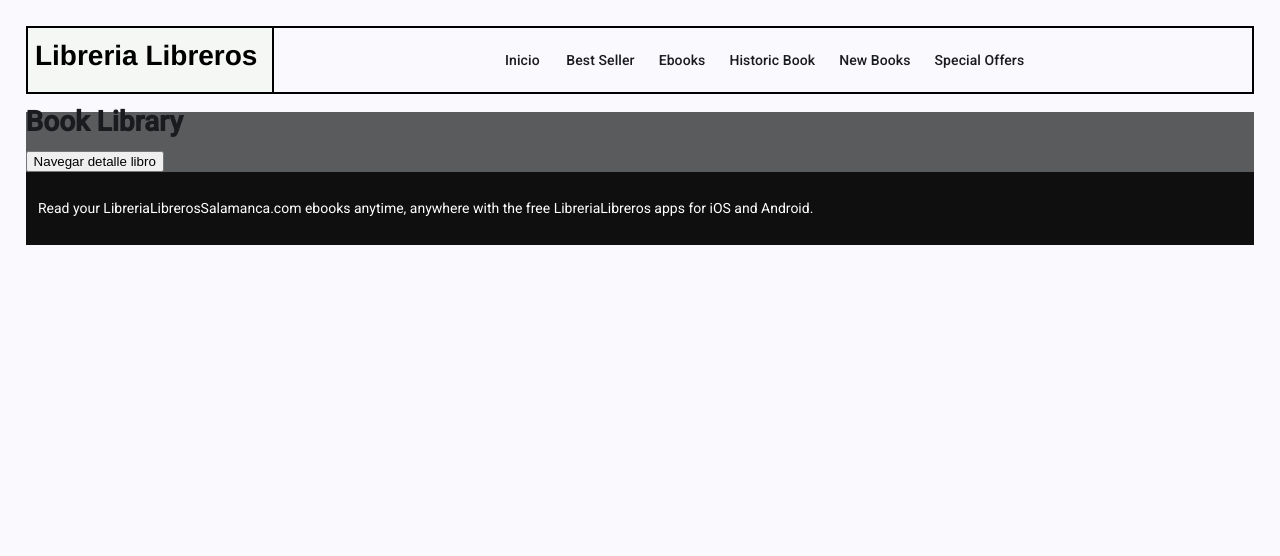
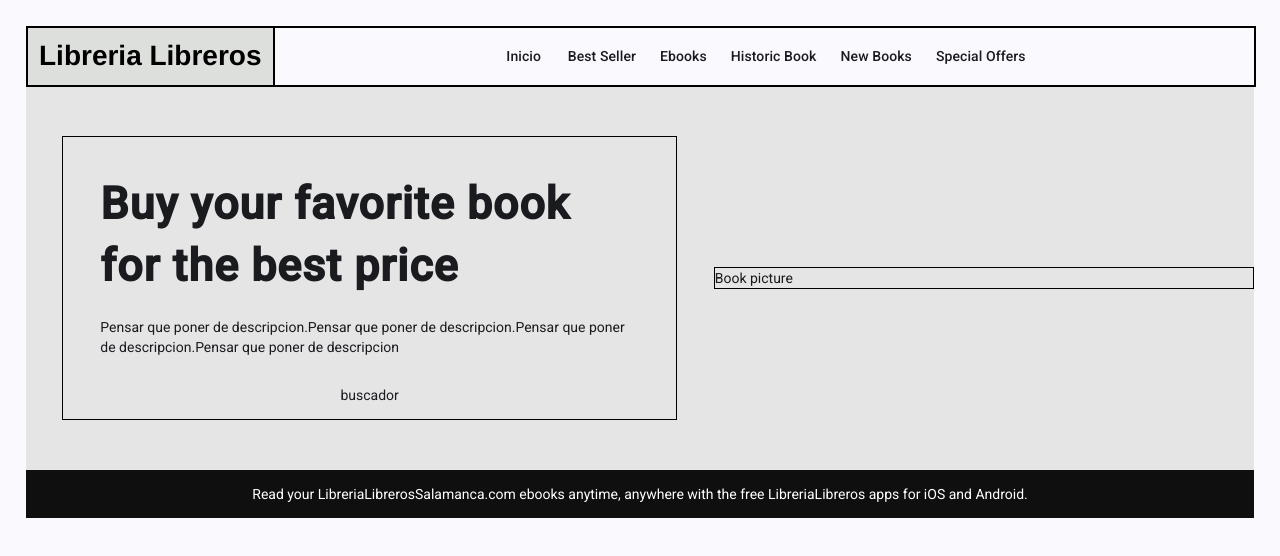
Before and after one commit to oscar1324/APP-BOOK-LIBRARY, an Angular app in the folder app-book-library/: page /Libreria-Salamanca in a window 1280 px wide. Shown: the top 556 px of the page. Built offline with nearby package versions, Linux system fonts and the light colour scheme.

Commit message:
[ADD] Creation the box structure of book-list-component

```diff
--- a/app-book-library/src/app/pages/book-list-component/book-list-component.css
+++ b/app-book-library/src/app/pages/book-list-component/book-list-component.css
@@ -1,6 +1,48 @@
 .body-book-list {
-    background-color: rgb(90, 91, 92);
 
-
+    height: auto;
+    background-color: rgb(230, 229, 229);
+    padding: 1% 0% 1% 0%;
 
 }
+
+.central-panel {
+    display: flex;
+    flex-direction: row;
+    justify-content: center;
+    align-items: center;
+
+}
+
+.text-panel {
+    display: flex;
+    flex-direction: column;
+    justify-content: center;
+    align-items: center;
+    width: 100%;
+    height: auto;
+    margin: 3%;
+    padding-right:3%;
+    padding-left:3%;
+    border: 1px solid black;
+}
+
+.text-panel-title {
+
+    width: 100%;
+    height: auto;
+    padding: 1%;
+
+}
+h1 {
+    font-size: 2.8rem;
+    letter-spacing: 0.021em;
+    line-height: 1.4;
+    margin-bottom: 0;
+}
+
+.picture-panel {
+    width: 100%;
+    height: auto;
+    border: 1px solid black;
+}
--- a/app-book-library/src/app/pages/book-list-component/book-list-component.html
+++ b/app-book-library/src/app/pages/book-list-component/book-list-component.html
@@ -1,4 +1,17 @@
 <div class="body-book-list">
-    <h1>Book Library</h1>
-    <button (click)="navegarDetalleLibre()">Navegar detalle libro</button>
+    <div class="central-panel">
+        <div class="text-panel">
+            <div class="text-panel-title">
+                <h1>Buy your favorite book for the best price</h1>
+            </div>
+            <div class="text-panel-body">
+                <p> Pensar que poner de descripcion.Pensar que poner de descripcion.Pensar que poner de descripcion.Pensar que poner de descripcion</p>
+            </div>
+            <div class="text-panel-search">
+                <p> buscador</p>
+            </div>
+
+        </div>
+        <div class="picture-panel">Book picture</div>
+    </div>
 </div>
--- a/app-book-library/src/app/shared/footer/footer.css
+++ b/app-book-library/src/app/shared/footer/footer.css
@@ -1,15 +1,28 @@
+
+
 footer {
     width: 100%;
 
 }
 
 .box-footer {
+    display: flex;
+    flex-direction: column;
+    justify-content: center;
+    align-items: center;
 
-    padding: 1%;
     background-color: rgb(15, 15, 15);
+
 }
 p {
 
     color: white;
 
 }
+
+@media (max-width: 768px) {
+    p {
+        font-size: 0.8rem;
+    }
+
+}
--- a/app-book-library/src/app/shared/header/header.css
+++ b/app-book-library/src/app/shared/header/header.css
@@ -1,34 +1,66 @@
 header {
-    background-color: rgb(245, 247, 244);
 
+    width: 100%;
+    height: 100%;
+    margin:0 ;
+    padding: 0;
 }
 
 .content-header {
+    background-color: rgb(221, 223, 220);
     border: 1px solid black;
     display: flex;
     flex-direction: row;
+    width: 100%;
+    height: 100%;
 }
 
 .box-title {
     width: 20%;
-    border: 1px solid black;
-}
-
-.box-menu {
-    width: 80%;
+    height: 100%;
     border: 1px solid black;
 }
 
 .title {
-    margin-left: 3%;
+    display: flex;
+    flex-direction: column;
+    justify-content: center;
+    align-items: center;
     color: rgb(0, 0, 0);
     font-family: 'Franklin Gothic Medium', 'Arial Narrow', Arial, sans-serif;
 
 }
 
 mat-toolbar {
+
+    width: 80%;
+    height: auto;
     display: flex;
     flex-direction: row;
     justify-content: center;
     align-items: center;
+    border: 1px solid black;
 }
+
+@media (max-width: 768px) {
+
+    .content-header {
+        display: flex;
+        flex-direction: column;
+    }
+
+    .box-title  {
+        width: 100%;
+        font-size: 0.7rem;
+    }
+    .box-toolbar {
+        flex-direction: column;
+        gap: 0.5rem;
+        width: 100%;
+    }
+}
+
+@media (max-width: 1080px) {
+
+
+}
--- a/app-book-library/src/app/shared/header/header.html
+++ b/app-book-library/src/app/shared/header/header.html
@@ -3,7 +3,7 @@
         <div class="box-title">
             <h1 class="title"> Libreria Libreros </h1>
         </div>
-        <div class="box-menu">
+
         <mat-toolbar class="box-toolbar">
             <button mat-button routerLink="/"> Inicio</button>
             <button mat-button routerLink="/"> Best Seller</button>
@@ -12,6 +12,6 @@
             <button mat-button routerLink="/Detalle-libro">New Books</button>
             <button mat-button routerLink="/"> Special Offers</button>
         </mat-toolbar>
-        </div>
+
     </div>
 </header>
```
Also changed, not shown: app-book-library/src/app/app.css (line endings or trailing spaces). Lines whose indentation alone changed are shown as unchanged.
